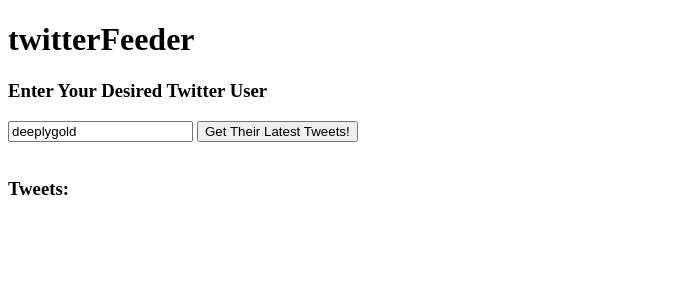
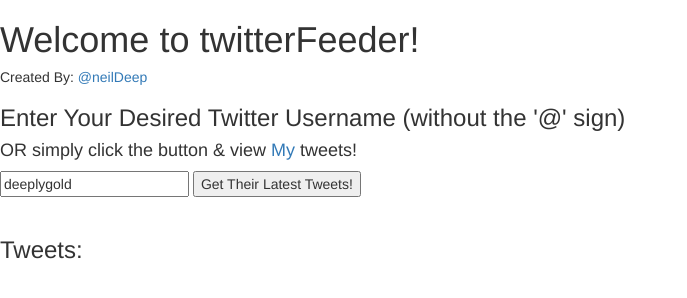
Before and after one commit to neilDeep/MKS-LA-twitterFeeder-fullStack, a website: page client/index.html in a window 1280 px wide. Shown: the whole page, without its empty margins (0-687 px from the left). Drawn offline with nearby package versions, Linux system fonts and the light colour scheme.

Commit message:
Fully Functional twitterFeeder, Minimal CSS, Bootstrap-Capable

```diff
--- a/client/app.js
+++ b/client/app.js
@@ -26,16 +26,8 @@
   displayTweets: function(data){
 
    for(var i =0; i<25; i++) {
-        $('#tweets').append(data.statuses[i].text);
+        $('#tweets').append('<p>',data.statuses[i].text,'<p>'+'</br>');
        }
   },
-  // Wasn't working with the handleSubmit reference...
-  // So I brought the code ^ to app.init.
-  // handleSubmit: function(e){
-  //  e.preventDefault();
-  //  var username = $('#username').val();
-  //  console.log("Within displayMessages, data: ",username);
-  //  app.send(username);
-  // }
 
 };
--- a/client/bower.json
+++ b/client/bower.json
@@ -15,6 +15,7 @@
   ],
   "dependencies": {
     "jquery": "~2.2.2",
-    "underscore": "~1.8.3"
+    "underscore": "~1.8.3",
+    "bootstrap": "~3.3.6"
   }
 }
--- a/client/index.html
+++ b/client/index.html
@@ -1,10 +1,15 @@
 <!DOCTYPE html>
 <html>
 <head>
+
   <title>twitterFeeder</title>
+
 <link rel="stylesheet" type="text/css" href="./styles.css">
+<link rel="stylesheet" type="text/css" href="./bower_components/bootstrap/dist/css/bootstrap.css">
+
 <script src="./app.js"></script>
 <script src="./bower_components/jquery/dist/jquery.js"></script>
+
 </head>
 <script>
   $(function(){
@@ -13,9 +18,11 @@
 </script>
 
 <body>
-  <h1>twitterFeeder</h1>
+  <h1>Welcome to twitterFeeder!</h1>
+  <h5>Created By: <a href='http://www.github.com/neilDeep'>@neilDeep</a></h5>
 
-  <h3>Enter Your Desired Twitter User</h3>
+  <h3>Enter Your Desired Twitter Username (without the '@' sign) </h3>
+  <h4>OR simply click the button & view <a href='http://www.twitter.com/deeplygold'>My</a> tweets! </h4>
 
   <form action='#' id='send' method='POST'>
     <input type='text' value='deeplygold' id='username' placeholder="Twitter Handle">
--- a/client/styles.css
+++ b/client/styles.css
@@ -0,0 +1,3 @@
+#tweets p {
+  border: 1px solid #00ccff;
+}
```
